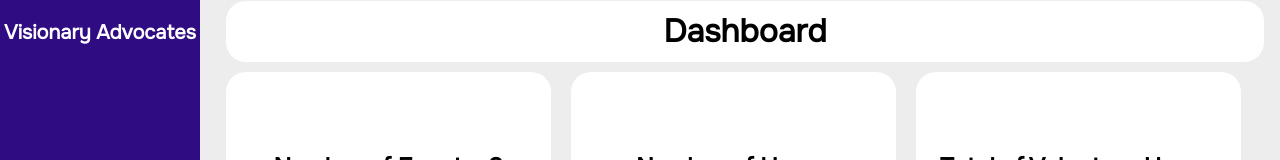
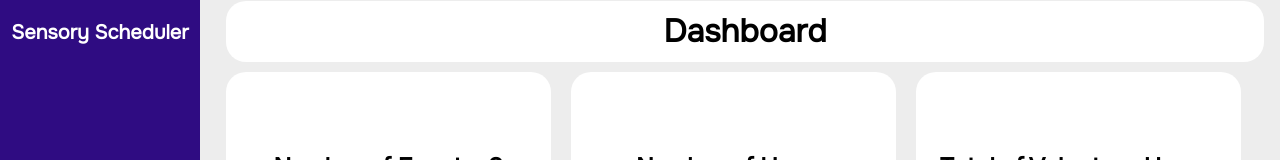
Before and after one commit to cfgdelaware23/Team-12, a React (Create React App) app in the folder client/: page / in a window 1280 px wide. Shown: the top 160 px of the page. Built offline with nearby package versions, Linux system fonts and the light colour scheme; no server answers.

Commit message:
name change

```diff
--- a/client/src/components/Navbar/navbar.js
+++ b/client/src/components/Navbar/navbar.js
@@ -6,7 +6,7 @@ function navbar() {
 return (
 <header>
 <div className="sidebar">
-<p> Visionary Advocates </p>
+<p> Sensory Scheduler </p>
 <div className="sidebar-buttons">
 <Link  to="/" onClick = {() => {window.location.href="/"}} > Home </Link>
 <Link  to="/Login" onClick = {() => {window.location.href="/Login"}} > Login </Link>
```
